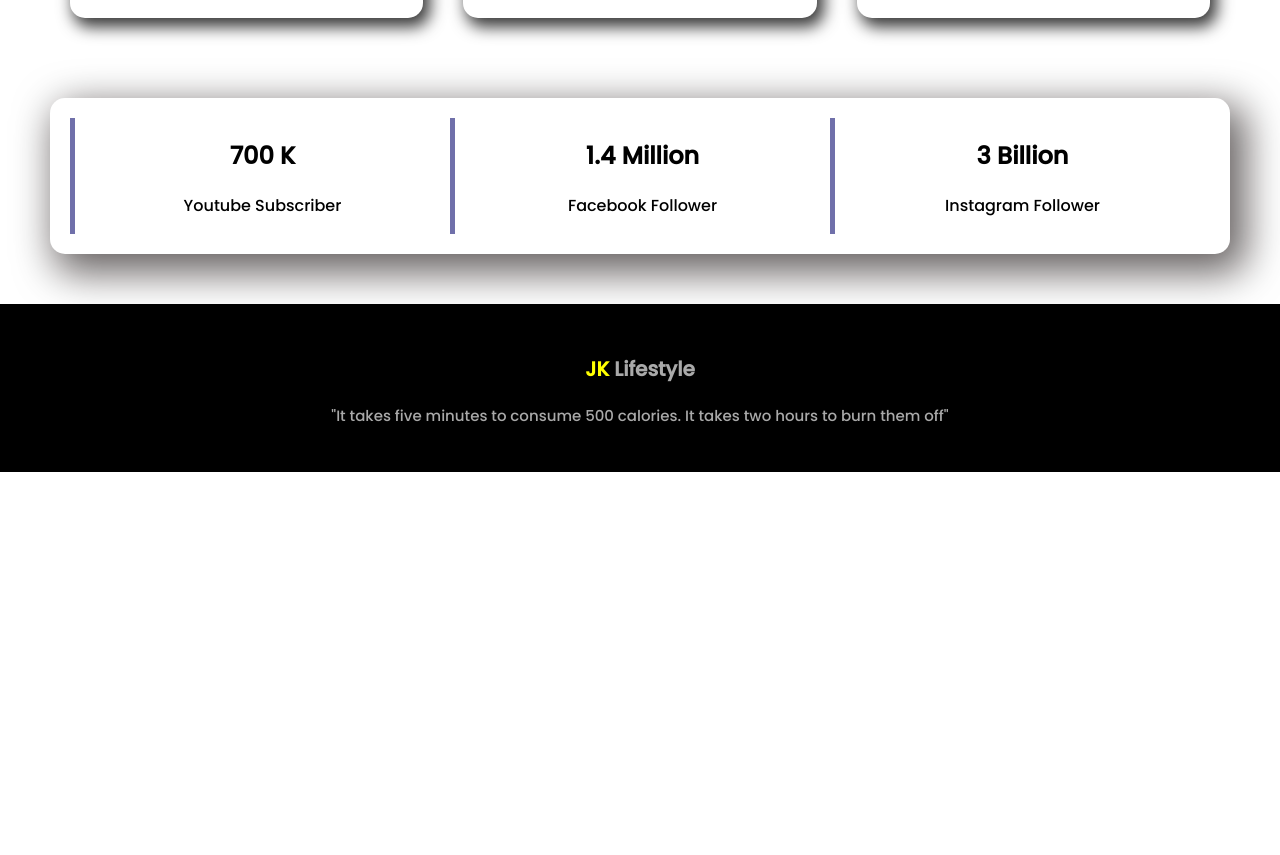
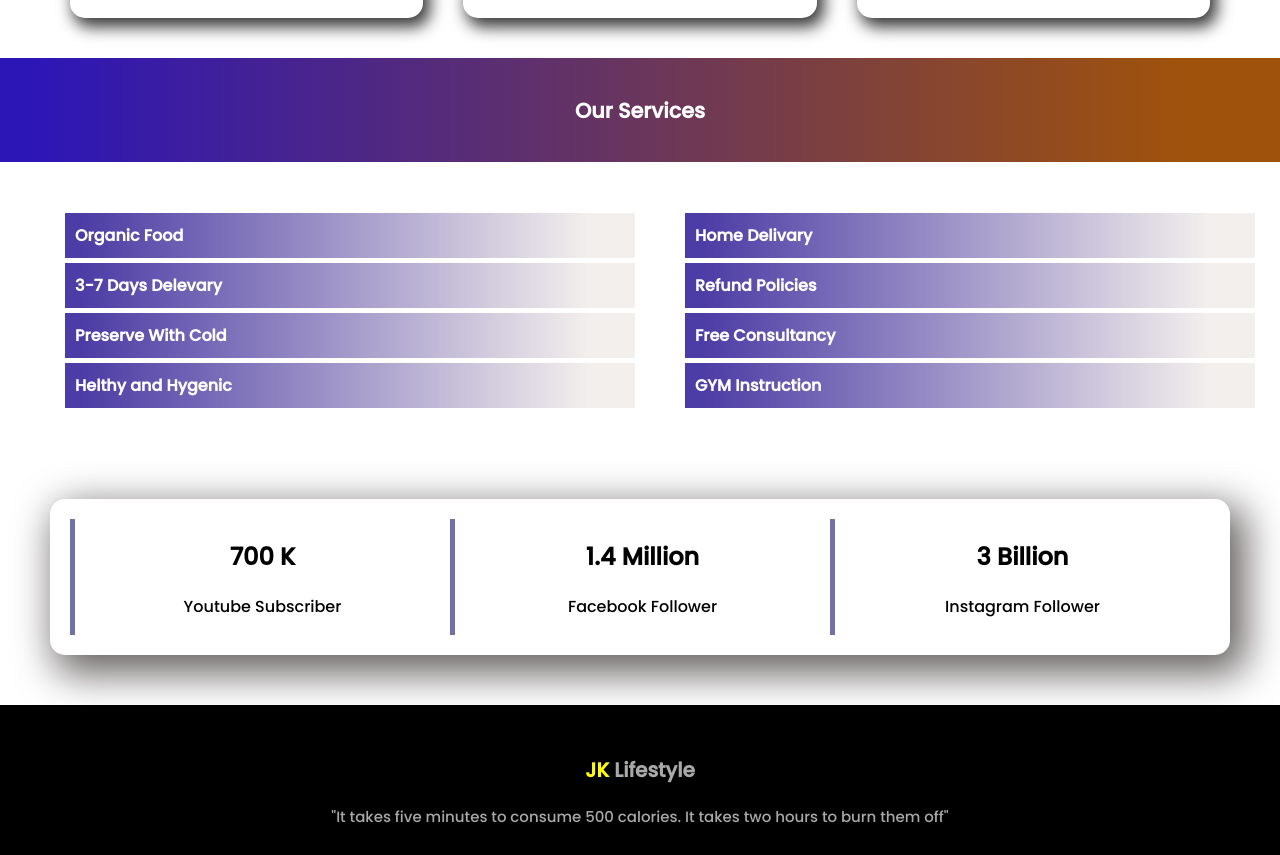
Before and after one commit to naazim7/portfolio-doctor, a plain HTML site: page index.html in a window 1280 px wide. Shown: the part 2039-2894 px from the top of the page. Before the commit the page ends 2511 px from the top, so only its background shows below. Drawn offline with Linux system fonts and the light colour scheme.

Commit message:
add service

```diff
--- a/index.html
+++ b/index.html
@@ -92,6 +92,25 @@
                 </div>
             </div>
         </div>
+        <section class="sec-3">
+            <div class="serve">
+                <h5>Our Services</h5>
+            </div>
+            <div class="flex-display">
+                <ul>
+                    <li class="list">Organic Food</li>
+                    <li class="list">3-7 Days Delevary</li>
+                    <li class="list">Preserve With Cold</li>
+                    <li class="list">Helthy and Hygenic</li>
+                </ul>
+                <ul>
+                    <li class="list">Home Delivary</li>
+                    <li class="list">Refund Policies</li>
+                    <li class="list">Free Consultancy </li>
+                    <li class="list">GYM Instruction</li>
+                </ul>
+            </div>
+        </section>
     </section>
     <div class="social-count">
         <div class="count">
--- a/style.css
+++ b/style.css
@@ -125,3 +125,24 @@ font-weight: bold;
     text-align: center;
     font-size: 15px;
     }
+.serve{
+background-image: linear-gradient(90deg, rgba(45,22,182,1) 3%, rgba(159,82,12,1) 92%);
+padding: 2px;
+color: white;
+text-align: center;
+font-size: 25px;
+margin-top: 10px;
+margin-bottom: 10px;
+    }
+
+.flex-display ul{
+    list-style: none;
+    width: 50%;
+}
+.list{
+    padding: 10px;
+    font-weight: bold;
+    color: white;
+    background-image: linear-gradient(90deg, rgb(76, 60, 165) 3%, rgb(243, 239, 236) 92%);
+    margin: 5px;
+}
```
